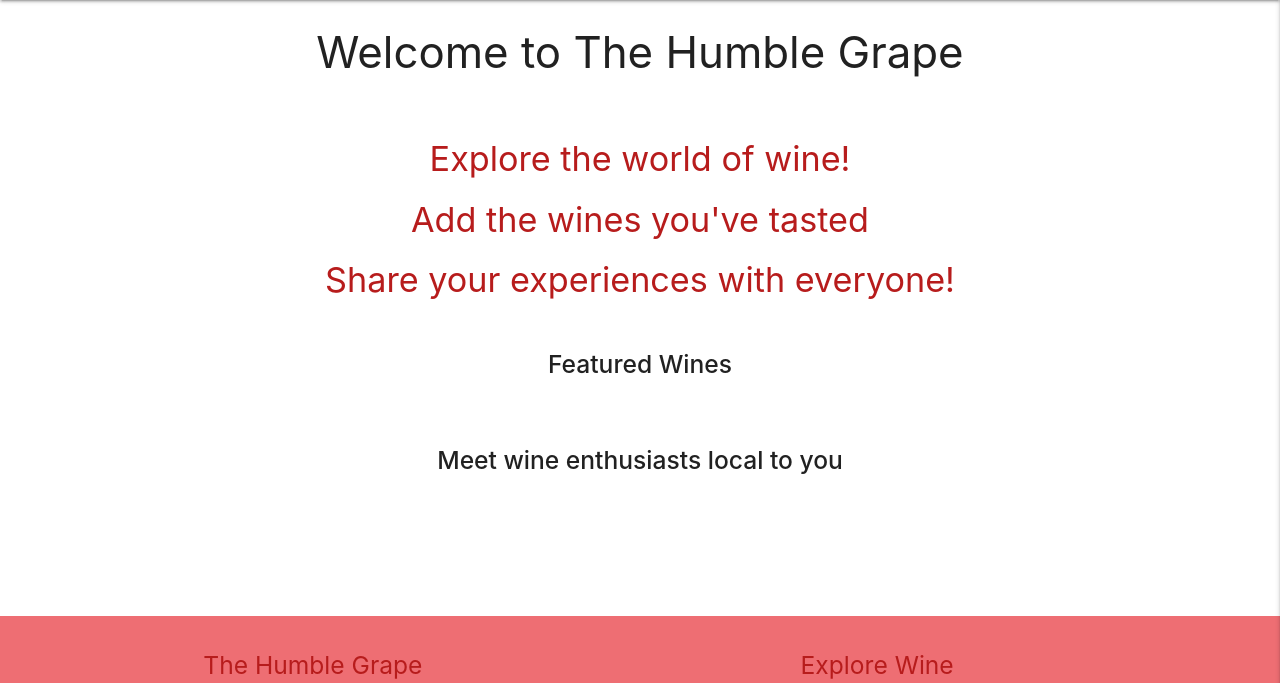
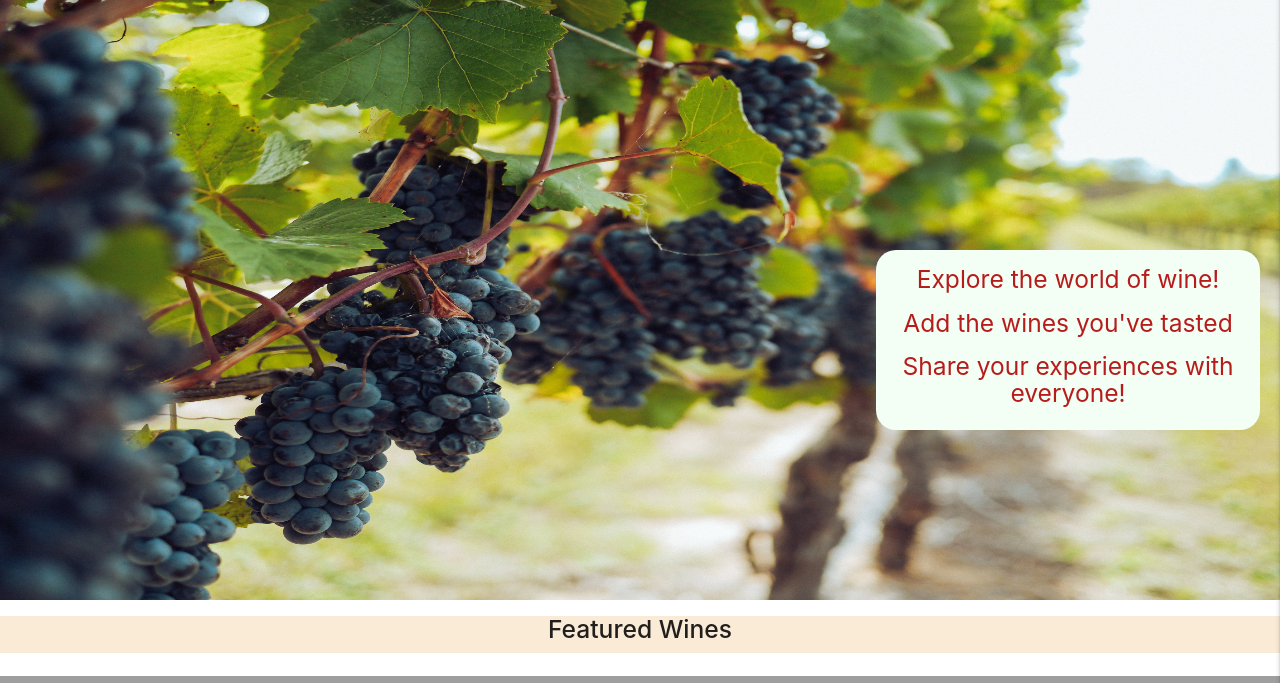
Before and after one commit to AdelleKing/bytheglass, a Flask app: page / in a window 1280 px wide. Shown: the part 74-757 px from the top of the page. Run offline with Flask 2, Linux system fonts and the light colour scheme; data that the repository does not hold is empty; some libraries are stand-ins or nearby versions; grey boxes are pictures that could not be loaded.

Commit message:
added styling to home page

```diff
--- a/static/css/style.css
+++ b/static/css/style.css
@@ -2,6 +2,7 @@ body {
     display: flex;
     min-height: 100vh;
     flex-direction: column;
+    margin: 0;
     margin-top: 10px;
   }
 
@@ -9,6 +10,15 @@ body {
     flex: 1 0 auto;
   }
 
+.container{
+  width: 100%;
+
+}
+
+.featurewine{
+  background-color: antiquewhite;
+  margin: 0;
+}
 
 .text-shadow {
     text-shadow: 2px 2px 2px rgba(0, 0, 0, 0.5);
@@ -19,13 +29,19 @@ body {
 }
 
 .page-footer{
-    margin-top: 7%;
+    margin-top: 0;
+}
+
+.row{
+  margin:0;
 }
 
 .row .col.m7{
   width:30%;
 
 }
+
+
 
 .card .card-content{
   padding:3px;
@@ -90,6 +106,41 @@ img{
   display: flex;
 }
 
+.usersBackground{
+  background-color: #f8e8e8;
+  width: 100%;
+}
+
+.parallax-container{
+  height: 600px;
+}
+
+.maintext{
+  display: flex;
+
+}
+
+.text-box{
+  position: absolute;
+  bottom: 170px;
+  right: 20px;
+  background-color: #f3fff4;
+  width: 30%;
+  height: 30%;
+  border-radius: 20px;
+}
+
+.parallax-container{
+  z-index: 1;
+}
+
+.parallax-container .parallax img{
+  opacity: 0.2;
+  z-index: -1;
+}
+
+
+
 @media only screen and (max-width:992px){
 
   nav .brand-logo{
--- a/static/js/script.js
+++ b/static/js/script.js
@@ -3,6 +3,7 @@ $(document).ready(function () {
     $('.slider').slider();
     $('select').formSelect();
     $('.tooltipped').tooltip();
+    $('.parallax').parallax()
 });
 
 
--- a/templates/wine.html
+++ b/templates/wine.html
@@ -1,21 +1,30 @@
 {% extends "base.html" %}
 {% block content %}
-
-<h3 class="center-align"> Welcome to The Humble Grape</h3> <br>
-<h4 class="center-align red-text text-darken-4">Explore the world of wine!</h4>
-<h4 class="center-align red-text text-darken-4">Add the wines you've tasted</h4>
-<h4 class="center-align red-text text-darken-4">Share your experiences with everyone!</h4> <br>
+<div class="parallax-container">
+  <div class="parallax"><img src="/static/images/main1.jpg">
+    <section class="maintext">
+      <div class="text-box">
+        <h5 class="center-align red-text text-darken-4">Explore the world of wine!</h5>
+        <h5 class="center-align red-text text-darken-4">Add the wines you've tasted</h5>
+        <h5 class="center-align red-text text-darken-4">Share your experiences with everyone!</h5> <br>
+      </div>
+  </section>
+  </div>
+</div>
 
 
 
 
 
-   <h5 class="center-align"><strong>Featured Wines</strong></h5>
+
+
 
     <!--needs if statement to only show a certain number of wines-->
+    <section class="featurewine">
+      <h5 class="center-align"><strong>Featured Wines</strong></h5>
       <div class="row">
         {% for wine in wines if wine.recommend == 'yes' %}
-      <div class="col s12 m3 size">
+        <div class="col s12 m4 size">
           <div class="card red darken-4">
             <div class="card-image">
               {% if wine.wine_colour == 'Red' %}
@@ -27,7 +36,8 @@
               {% else %}
               <img src="/static/images/rose.jpg" height="10%">
               {% endif %}
-            <span class="card-title grey lighten-1 red-text text-darken-4"><strong>{{ wine.wine_colour}}</strong></span>
+              <span
+                class="card-title grey lighten-1 red-text text-darken-4"><strong>{{ wine.wine_colour}}</strong></span>
             </div>
             <div class="card-content white-text">
               <span class="card-title">
@@ -46,13 +56,22 @@
           </div>
         </div>
         {% endfor %}
-    </div><br>
+      </div>
+    </section><br>
 
+    <div class="parallax-container">
+      <div class="parallax"><img src="/static/images/main2.jpg">
+      </div>
+    </div>
+
+
+    <section class="usersBackground">
+      <div class="divider"></div>
       <h5 class="center-align"><strong>Meet wine enthusiasts local to you </strong></h5><br>
     <div class="row">
       {% for users in user  %}
-        <div class="col s12 m3 size">
-          <div class="card ">
+        <div class="col s12 m4 size ">
+          <div class="card transparent ">
             <div class="card-image">
               {% if users.icon == 'female' %}
                 <img src="/static/images/female.png">
@@ -87,6 +106,7 @@
         </div>
       {% endfor %}
     </div>
+  </section>
 
 
 
```
Also changed, not shown: static/images/main1.jpg (added), 1 other file. Lines whose indentation alone changed are shown as unchanged.
